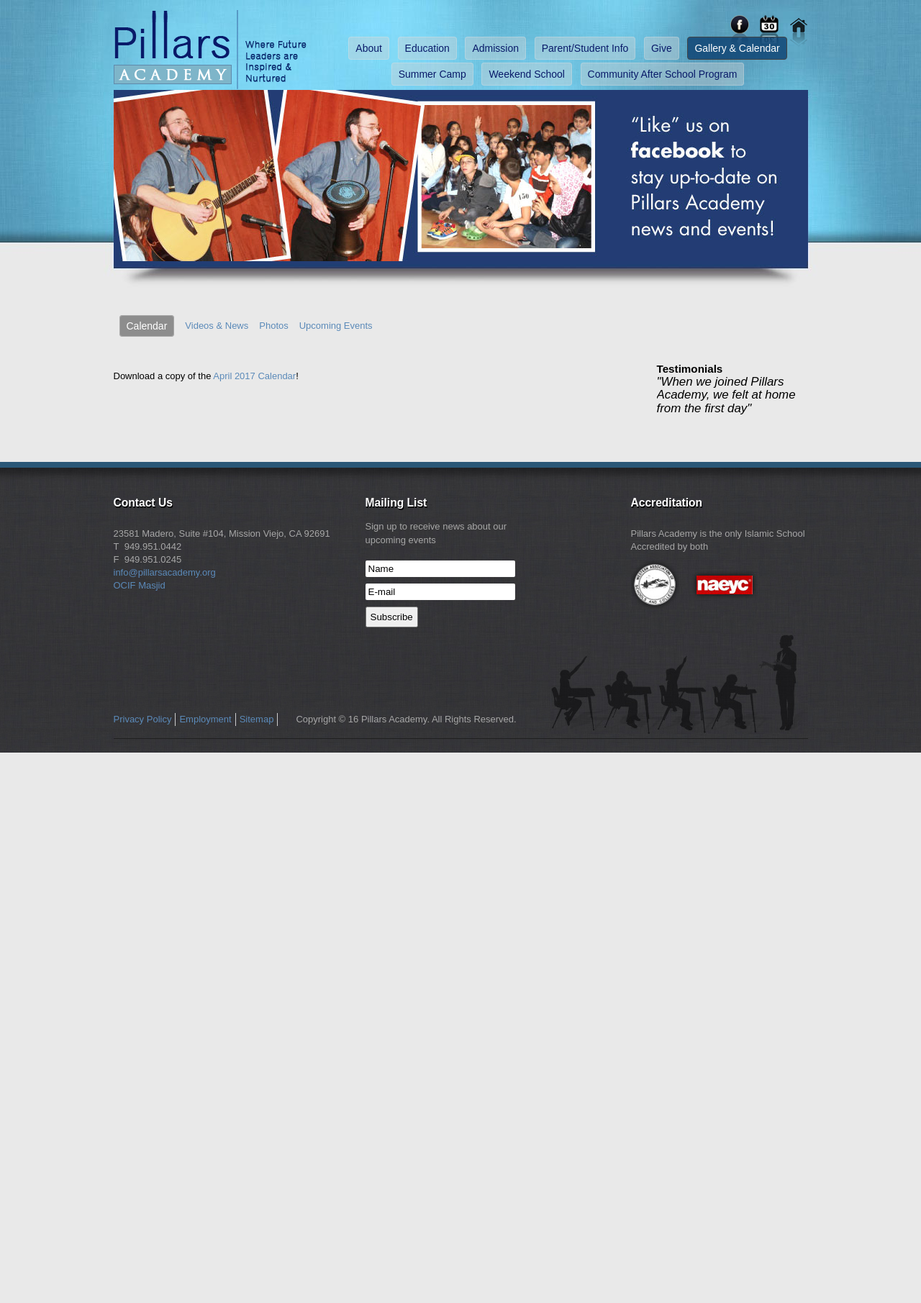
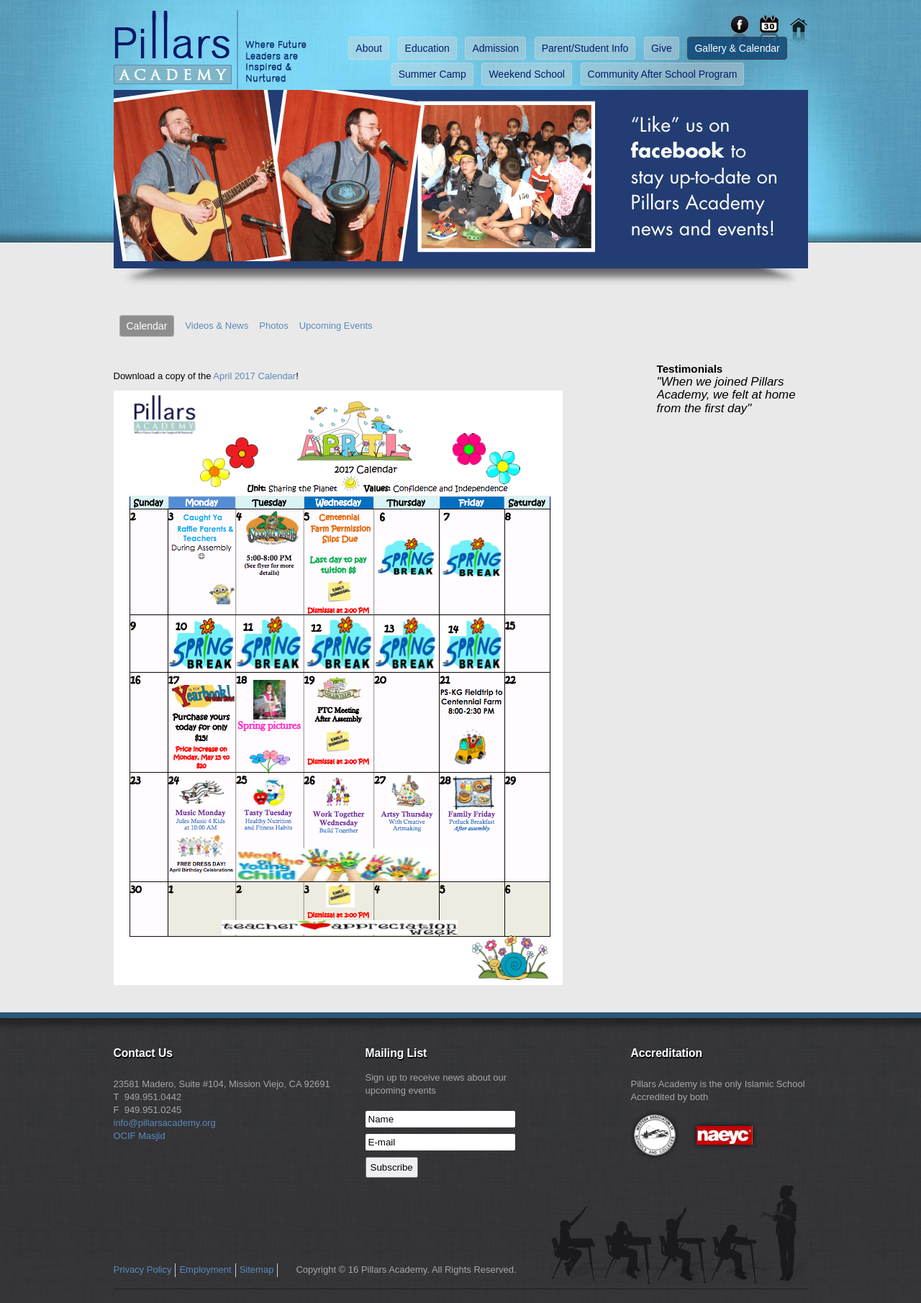
Before and after one commit to pillarsacademy/pillarsacademy.github.io, a Jekyll site: the page built from news/calendar.md, in a window 1280 px wide. Shown: the whole page at 72% size. Built offline with Jekyll 4.4.1, drawn with Linux system fonts in a browser that asks for light colours; nearby versions of some CDN libraries; before the commit the page ends 1046 px from its top, so only the background shows below that.

Commit message:
April calendar update

```diff
--- a/news/calendar.md
+++ b/news/calendar.md
@@ -3,3 +3,4 @@
 ---
 
 <p>Download a copy of the <a href="http://www.pillarsacademy.org/images/april2017calendar.pdf">April 2017 Calendar</a>!</p>
+<p><img src="http://www.pillarsacademy.org/images/april2017.png" /></p>
```
